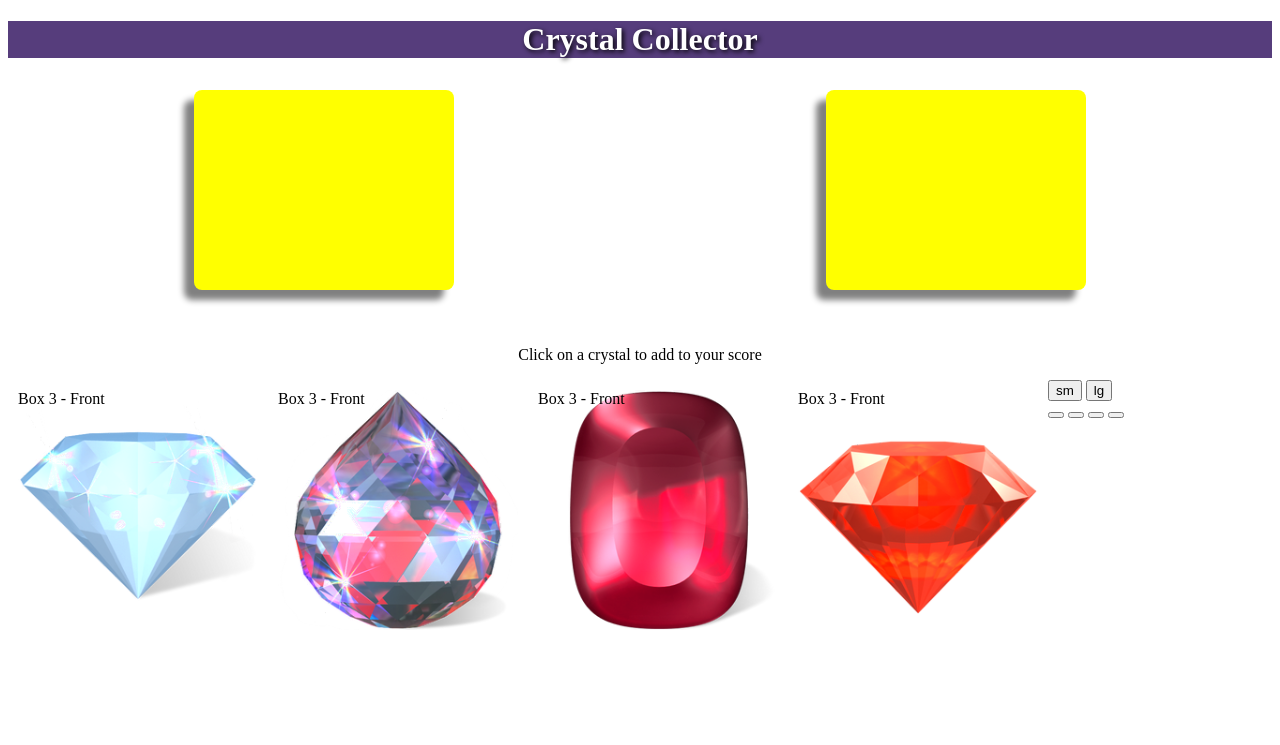
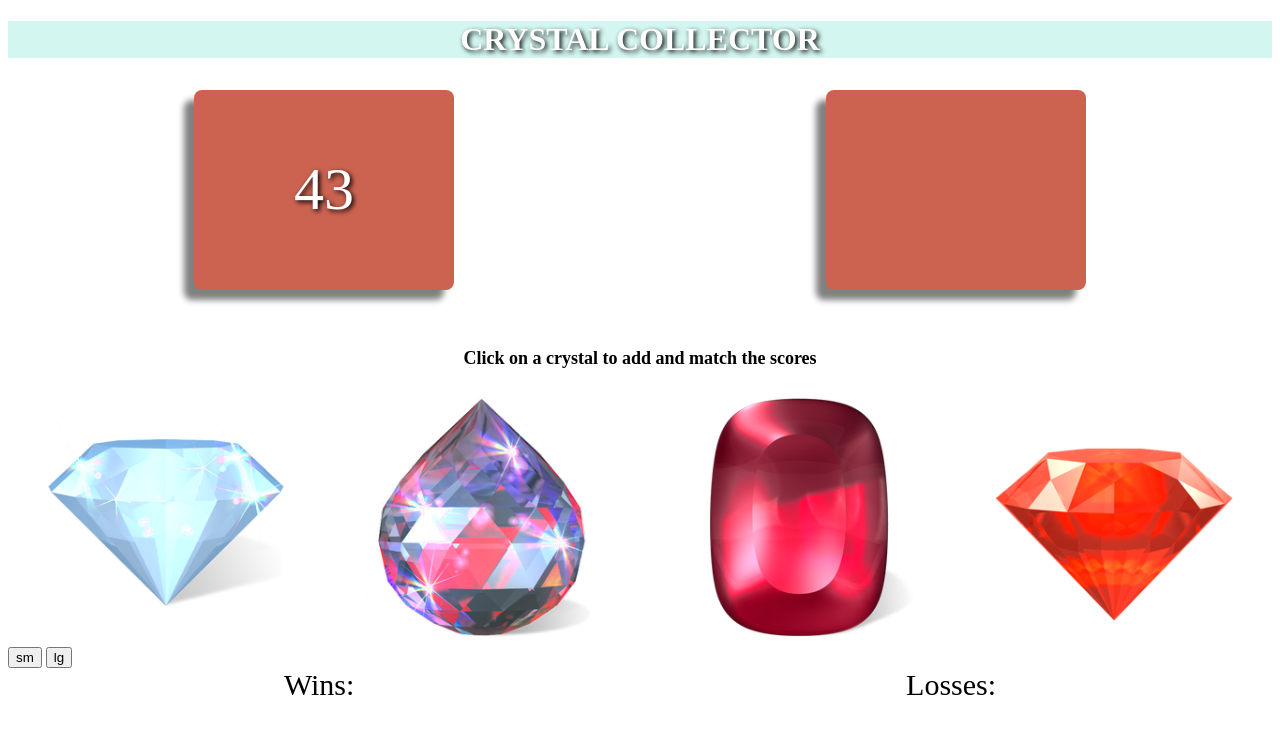
Before and after one commit to snowghost24/Crystal-Collector-Game, a plain HTML site: page index.html in a window 1280 px wide. Drawn offline with nearby package versions, Linux system fonts and the light colour scheme; files whose address does not match are found by name.

Commit message:
added css and displayed scores in div

```diff
--- a/index.html
+++ b/index.html
@@ -8,33 +8,37 @@
 
    <script src="https://cdnjs.cloudflare.com/ajax/libs/jquery/3.2.1/jquery.min.js"></script>
 
-   <title>Document</title>
+   <title>CRYSTAL COLLECTOR</title>
 
    <style>
       .display-2 {
          text-align: center;
          font-weight: bold;
-         background-color: #563d7c;
+         background-color: #d3f6f0;
          color: white;
           text-shadow: 2px 2px 5px black;
       }
 
       .jumbotron {
-         background-color: #563d7c;
+         background-color: #d3f6f0;
       }
 
 
       .rands{
          width: 240px;
          height: 180px;
-         background: yellow;
-         color: slategray;
+         background: #cc6351;
+         color: white;
          border-radius: 8px;
          padding: 10px;
          margin: 10px;
          display: flex;
          text-shadow: 2px 2px 5px black;
-          box-shadow: -10px 10px 6px grey;
+         box-shadow: -10px 10px 6px grey;
+         display: flex;
+         justify-content: center;
+         align-items: center;
+         font-size: 60px;
       }
 
       .values {
@@ -46,6 +50,9 @@
       p {
          padding-top: 30px;
          text-align: center;
+         font-size: 18px;
+         font-weight:bold;
+
 
       }
 
@@ -90,12 +97,12 @@
          transform: perspective( 600px) rotateY( 0deg);
       }
 
-         .alt-img1{
+      .alt-img1{
            background-image: url("/Users/Snowghost/Documents/week-4-game/assets/images/iconset-jewelry-icons-by-aha-soft/Diamond Icon/Diamond-icon-256.png");
       }
 
 
-         .alt-img2{
+      .alt-img2{
            background-image: url("/Users/Snowghost/Desktop/playworkspace/Swarovski crystal Icon/Swarovski-crystal-16.ico");
       }
 
@@ -103,8 +110,15 @@
            background-image: url("/Users/Snowghost/Documents/week-4-game/assets/images/iconset-jewelry-icons-by-aha-soft/Garnet Icon/Garnet-icon-256.png");
       }
 
-         .alt-img4{
+      .alt-img4{
            background-image: url("/Users/Snowghost/Documents/week-4-game/assets/images/iconset-jewelry-icons-by-aha-soft/Gem Icon/Gem-icon-256.png");
+      }
+
+      .crystals-div {
+         display: flex;
+         justify-content: center;
+         justify-content: space-around;
+         font-size: 30px;
       }
 
    </style>
@@ -113,45 +127,43 @@
 <body>
    <div class="jumbotron jumbotron-fluid">
       <div class="container bg-dark">
-         <h1 class="display-2">Crystal Collector</h1>
+         <h1 class="display-2">CRYSTAL COLLECTOR</h1>
          <!-- <p class="lead">This is a modified jumbotron that occupies the entire horizontal space of its parent.</p> -->
       </div>
    </div>
 
    <div class="values">
-      <div class="lg-rand rands"></div>
+      <div class="lg-rand rands">240</div>
       <div class="sm-rand rands"></div>
 
    </div>
 
-<p>Click on a crystal to add to your score</p>
+<p>Click on a crystal to add and match the scores</p>
 <div class="crystals-div">
    <div class="flip3D btn1 crystal-btn">
-      <div class="back alt-img1 ">Box 3 - Back</div>
-      <div class="front alt-img1">Box 3 - Front</div>
+      <div class="back alt-img1 "></div>
+      <div class="front alt-img1"></div>
    </div>
    <div class="flip3D btn2 crystal-btn">
-      <div class="back alt-img2">Box 3 - Back</div>
-      <div class="front alt-img2">Box 3 - Front</div>
+      <div class="back alt-img2"></div>
+      <div class="front alt-img2"></div>
    </div>
    <div class="flip3D btn3 crystal-btn">
-      <div class="back alt-img3">Box 3 - Back</div>
-      <div class="front alt-img3">Box 3 - Front</div>
+      <div class="back alt-img3"></div>
+      <div class="front alt-img3"></div>
    </div>
 
    <div class="flip3D btn4 crystal-btn">
-      <div class="back alt-img4">Box 3 - Back</div>
-      <div class="front alt-img4">Box 3 - Front</div>
+      <div class="back alt-img4"></div>
+      <div class="front alt-img4"></div>
    </div>
 </div>
 
    <button id="smnumb-btn" onclick="smNumbGen()">sm</button>
    <button id="lgnumb-btn" onclick="lgNumbGen()">lg</button>
    <div class="crystals-div">
-      <button class="btn1 crystal-btn"></button>
-      <button class="btn2 crystal-btn"></button>
-      <button class="btn3 crystal-btn"></button>
-      <button class="btn4 crystal-btn"></button>
+      <div class="wins">Wins:<h1 id="win-count"></h1></div>
+      <div class="loses">Losses:<h1 id="loss-count"></h1></div>
    </div>
 
    <script>
@@ -165,6 +177,8 @@
       function lgNumbGen() {
          lgNumb = Math.floor(Math.random() * 101) + 19;
          console.log(lgNumb);
+         document.querySelector(".lg-rand").innerHTML = lgNumb;
+
       }
 
       function numbGenCaller() {
@@ -187,6 +201,7 @@
       function resetValues() {
          smNumbArray = [];
          sumTotalArray = [];
+         document.querySelector(".sm-rand").innerHTML = 0;
 
       }
 
@@ -203,9 +218,7 @@
             }
             if ($(this).attr("class") == "flip3D btn3 crystal-btn") {
                sumTotalArray.push(smNumbArray[2]);
-
             }
-
             if ($(this).attr("class") == "flip3D btn4 crystal-btn") {
                sumTotalArray.push(smNumbArray[3]);
 
@@ -214,11 +227,15 @@
 
 
             var sumTotalJoinedEval = eval(sumTotalArray.join(""));
+
+
             console.log(sumTotalJoinedEval);
+             document.querySelector(".sm-rand").innerHTML = sumTotalJoinedEval;
 
             if (lgNumb == sumTotalJoinedEval && sumTotalJoinedEval != "") {
                console.log("We Won");
-               wins += 1;
+               wins ++;
+               $("#win-count").html(wins);
                console.log(wins);
                resetValues();
                lgNumbGen();
@@ -228,7 +245,8 @@
 
             if (lgNumb < sumTotalJoinedEval) {
                console.log("Sorry but you lost");
-               loses += 1;
+               loses ++;
+               $("#loss-count").html(loses);
                console.log(loses);
                resetValues();
                lgNumbGen();
```
